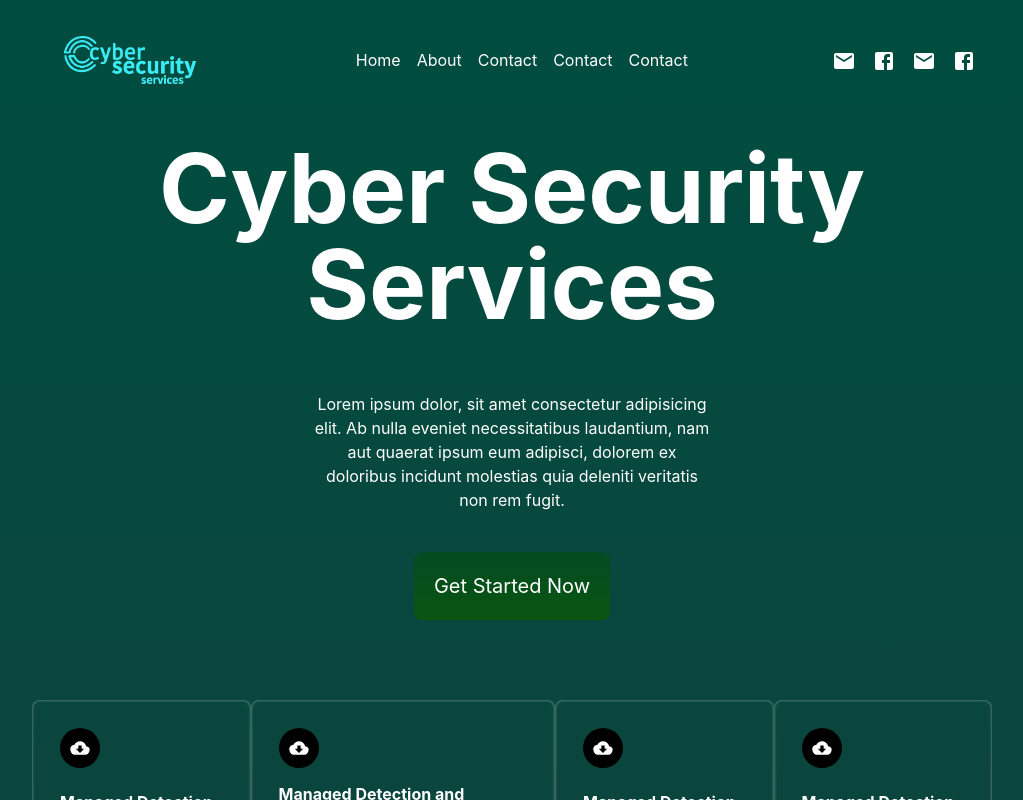
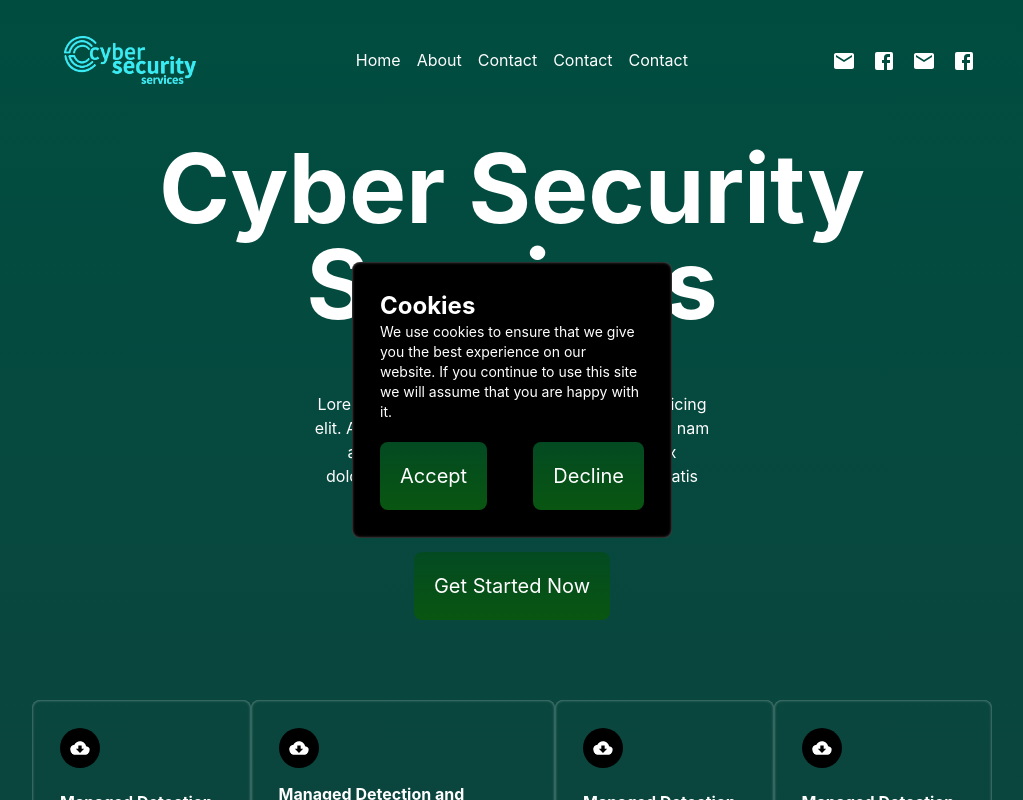
Before and after one commit to ApenJulius/NettsidePE, a React (Create React App) app in the folder frontend/: page / in a window 1280 px wide. Shown: the top 800 px of the page, without its empty margins (128-1151 px from the left). Built offline with nearby package versions, Linux system fonts and the light colour scheme.

Commit message:
Added basic cookie requester

```diff
--- /dev/null
+++ b/frontend/src/components/Cookie/Cookie.tsx
@@ -0,0 +1,32 @@
+import { GitHub, LinkedIn, Twitter } from "@mui/icons-material";
+import React, { useEffect, useState } from "react";
+
+
+const Cookie: React.FC = () => {
+    const [showNotice, setShowNotice] = useState(localStorage.getItem("cookiesAccepted") !== "true");
+
+    const handleCookieRequest = (e: React.MouseEvent<HTMLButtonElement>) => {
+        if (e.currentTarget.innerText === "Accept") {
+            localStorage.setItem("cookiesAccepted", "true");
+        }
+        setShowNotice(false);
+    }
+
+    if (!showNotice) {
+        return null;
+    }
+
+
+    return (
+        <div className="border-1 w-80 h-auto flex flex-col p-7 light-shadow shadow-xl rounded-lg items-start fixed top-1/2 left-1/2 transform -translate-x-1/2 -translate-y-1/2 z-50 bg-black">
+            <h1 className="text-2xl font-bold">Cookies</h1>
+            <p className="text-sm">We use cookies to ensure that we give you the best experience on our website. If you continue to use this site we will assume that you are happy with it.</p>
+            <div className="flex flex-row justify-between w-full">
+                <button onClick={handleCookieRequest} className="bg-gradient-to-b from-[#034a22] to-[#095611] p-5 rounded-lg text-xl mt-5">Accept</button>
+                <button onClick={handleCookieRequest}className="bg-gradient-to-b from-[#034a22] to-[#095611] p-5 rounded-lg text-xl mt-5">Decline</button>
+            </div>
+        </div>
+    );
+}
+
+export default Cookie;
--- a/frontend/src/pages/HomePage.tsx
+++ b/frontend/src/pages/HomePage.tsx
@@ -6,6 +6,7 @@ import CloudDownloadIcon from '@mui/icons-material/CloudDownload';
 import EmployeeCard from "../components/EmployeeCard/EmployeeCard";
 import man1 from '../assets/man1.jpg';
 import Map from "../components/Map/Map";
+import Cookie from "../components/Cookie/Cookie";
 
 
 const HomePage: React.FC = () => {
@@ -13,6 +14,7 @@ const HomePage: React.FC = () => {
     return (
         <div>
             <Header />
+            <Cookie />
             <div className="justify-center items-center flex flex-col">
                 <h1 className="text-center text-8xl p-5 font-bold ">Cyber Security Services</h1>
                 <p className="text-center break-normal p-10 w-1/2 ">Lorem ipsum dolor, sit amet consectetur adipisicing elit. Ab nulla eveniet necessitatibus laudantium, nam aut quaerat ipsum eum adipisci, dolorem ex doloribus incidunt molestias quia deleniti veritatis non rem fugit.</p>
```
